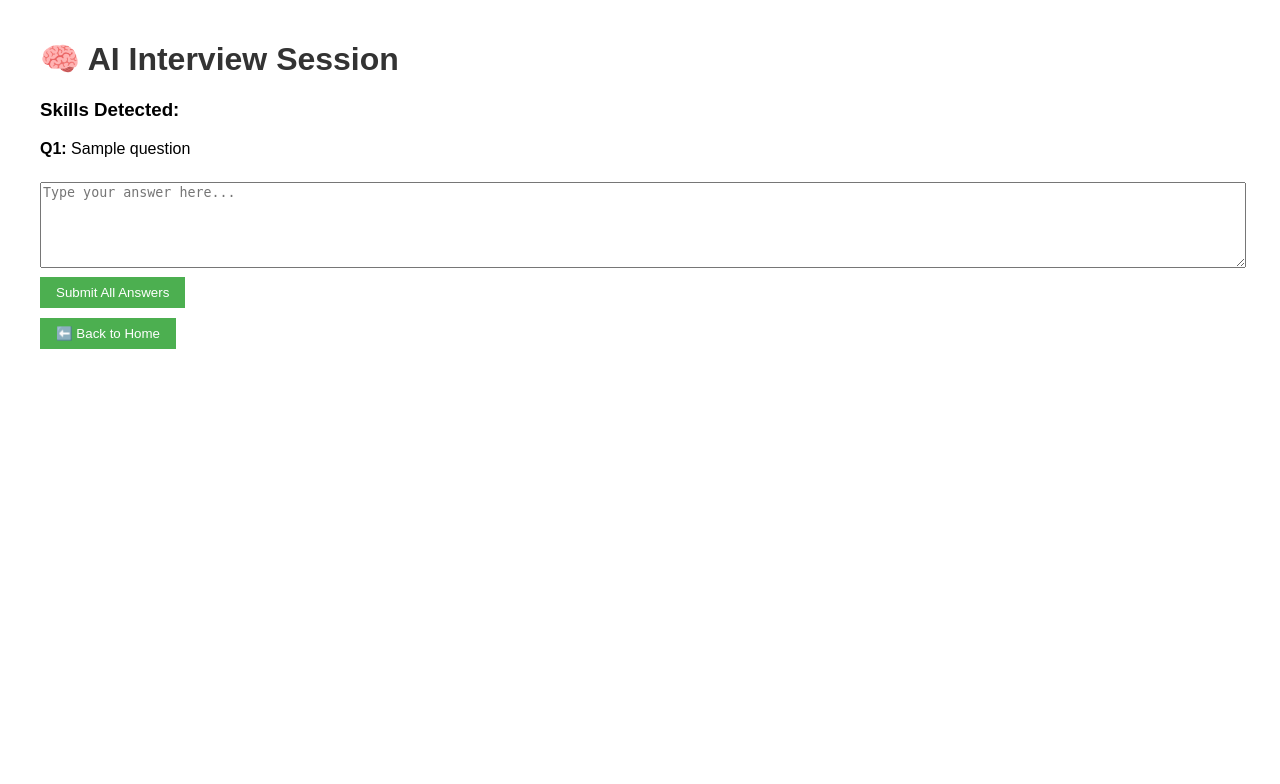
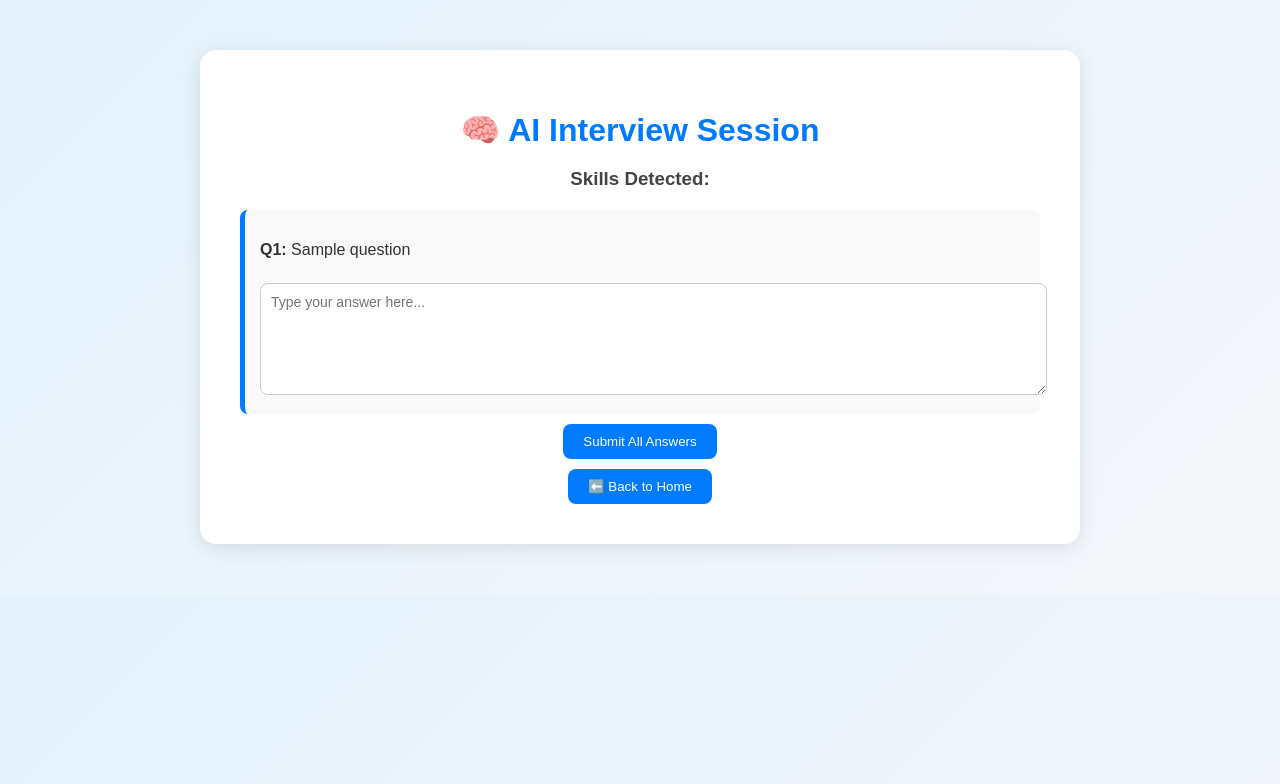
Before and after one commit to navneetchinchole04/ai_interview_coach, a Flask app: template templates/interview.html in a window 1280 px wide. Shown: the top 784 px of the page. Run offline with Flask 3, Linux system fonts and the light colour scheme; the template is opened without the code that fills it: most values are stand-ins (such as "Sample title", 1, 10 or a date in 2020).

Commit message:
Updated UI design and styles for AI Interview Session

```diff
--- a/static/style.css
+++ b/static/style.css
@@ -1,36 +1,97 @@
+/* Global Styling */
 body {
-  font-family: Arial, sans-serif;
-  margin: 40px;
+  font-family: 'Poppins', sans-serif;
+  background: linear-gradient(135deg, #e3f2fd, #f5f7fa);
+  color: #333;
+  margin: 0;
+  padding: 0;
 }
 
-h1 {
-  color: #333;
+/* Centered Container */
+.container {
+  max-width: 800px;
+  margin: 50px auto;
+  background: #fff;
+  border-radius: 16px;
+  box-shadow: 0 4px 20px rgba(0,0,0,0.1);
+  padding: 40px;
+  text-align: center;
 }
 
+/* Headings */
+h1 {
+  color: #007bff;
+  margin-bottom: 10px;
+}
+
+h3 {
+  color: #444;
+  margin-bottom: 5px;
+}
+
+/* Text Areas */
 textarea {
   width: 100%;
-  height: 80px;
+  height: 90px;
   margin-top: 8px;
+  border-radius: 8px;
+  border: 1px solid #ccc;
+  padding: 10px;
+  font-family: 'Poppins', sans-serif;
+  font-size: 14px;
+  transition: border-color 0.2s ease;
 }
 
+textarea:focus {
+  border-color: #007bff;
+  outline: none;
+}
+
+/* Buttons */
 button {
-  margin: 5px 0;
-  padding: 8px 16px;
-  background-color: #4CAF50;
+  margin-top: 10px;
+  padding: 10px 20px;
+  background-color: #007bff;
   color: white;
   border: none;
+  border-radius: 8px;
   cursor: pointer;
+  transition: 0.3s;
 }
 
-/* ✅ Thank You Box Styling */
-.thankyou-box {
+button:hover {
+  background-color: #0056b3;
+}
+
+/* Question Blocks */
+.question-block {
+  background: #f9f9f9;
+  border-left: 5px solid #007bff;
+  margin-top: 20px;
+  padding: 15px;
+  border-radius: 8px;
+  text-align: left;
+}
+
+/* Feedback Box */
+.feedback-box {
+  background: #eef5ff;
+  border-left: 5px solid #007bff;
+  margin-top: 20px;
+  padding: 15px;
+  border-radius: 8px;
+  text-align: left;
+}
+
+/* Thank You Box */
+.thankyou-message {
   margin-top: 30px;
-  padding: 20px;
-  background-color: #e8f8e8;
+  padding: 25px;
+  background-color: #e8f5e9;
   border-radius: 10px;
   text-align: center;
-  color: #333;
+  color: #2e7d32;
   font-size: 18px;
-  border: 1px solid #b2d8b2;
+  border: 1px solid #a5d6a7;
   box-shadow: 0 2px 6px rgba(0,0,0,0.1);
 }
```
